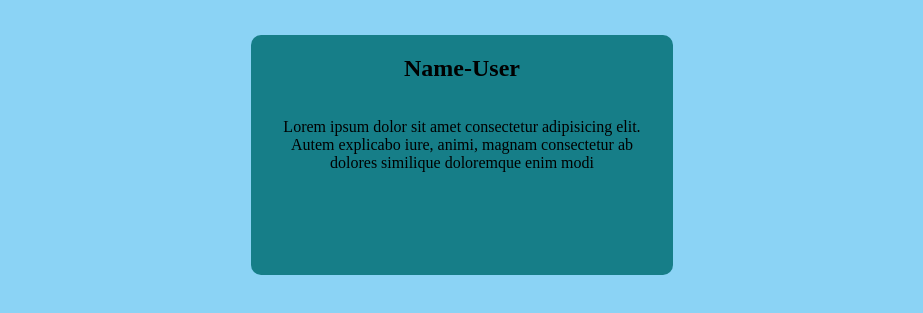
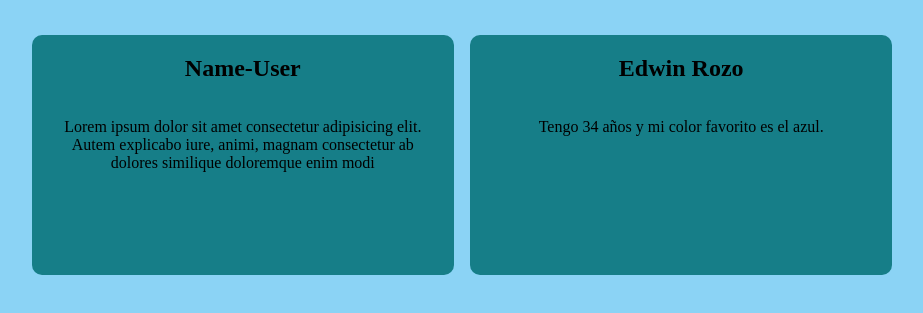
Before and after one commit to Destroyer210-code/card_Group_925, a plain HTML site: page index.html in a window 1280 px wide. Shown: the part 61-374 px from the top of the page, without its empty margins (170-1093 px from the left). Drawn offline with Linux system fonts and the light colour scheme.

Commit message:
Creación de card de Edwin Rozo

```diff
--- a/index.html
+++ b/index.html
@@ -16,6 +16,12 @@
         Lorem ipsum dolor sit amet consectetur adipisicing elit. Autem explicabo iure, animi, magnam consectetur ab dolores similique doloremque enim modi
       </span>
     </div>
+    <div class="card-members">
+      <h2>Edwin Rozo</h2>
+      <span>
+        Tengo 34 años y mi color favorito es el azul.
+      </span>
+    </div>
   </main>
 </body>
 </html>
```
